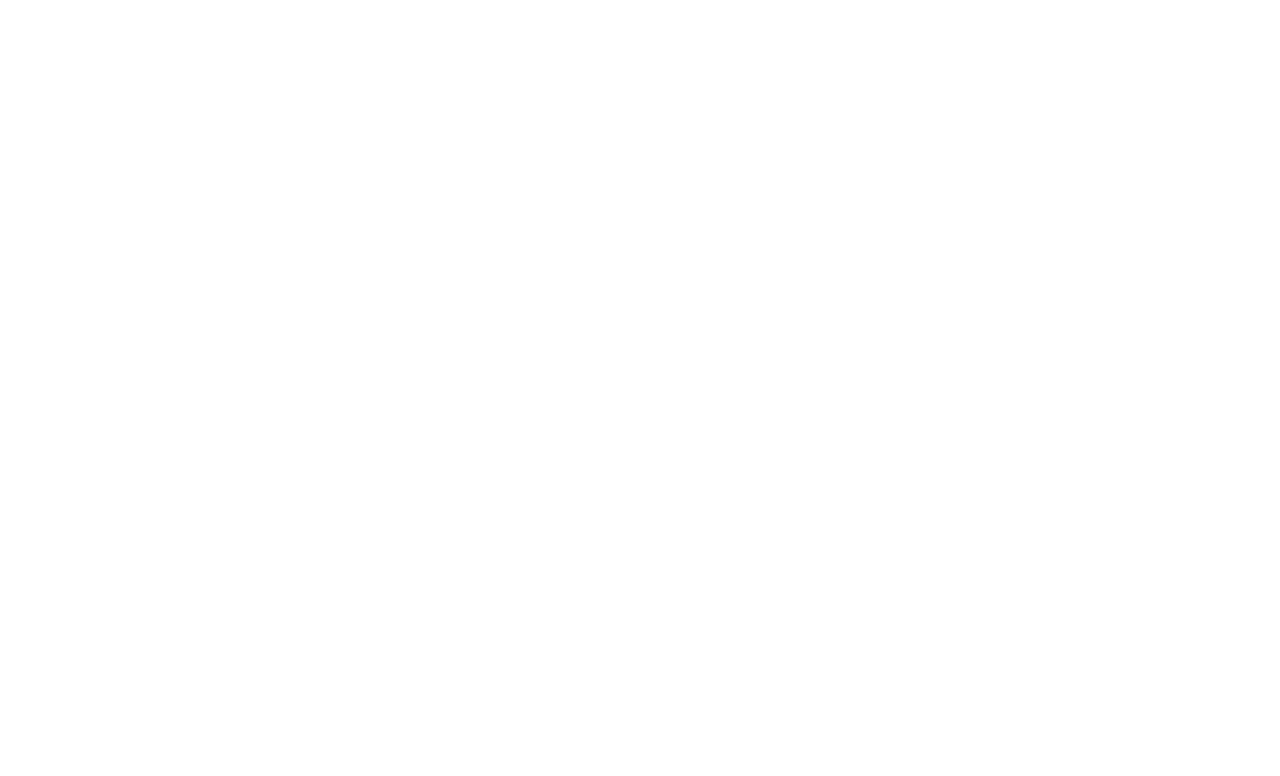
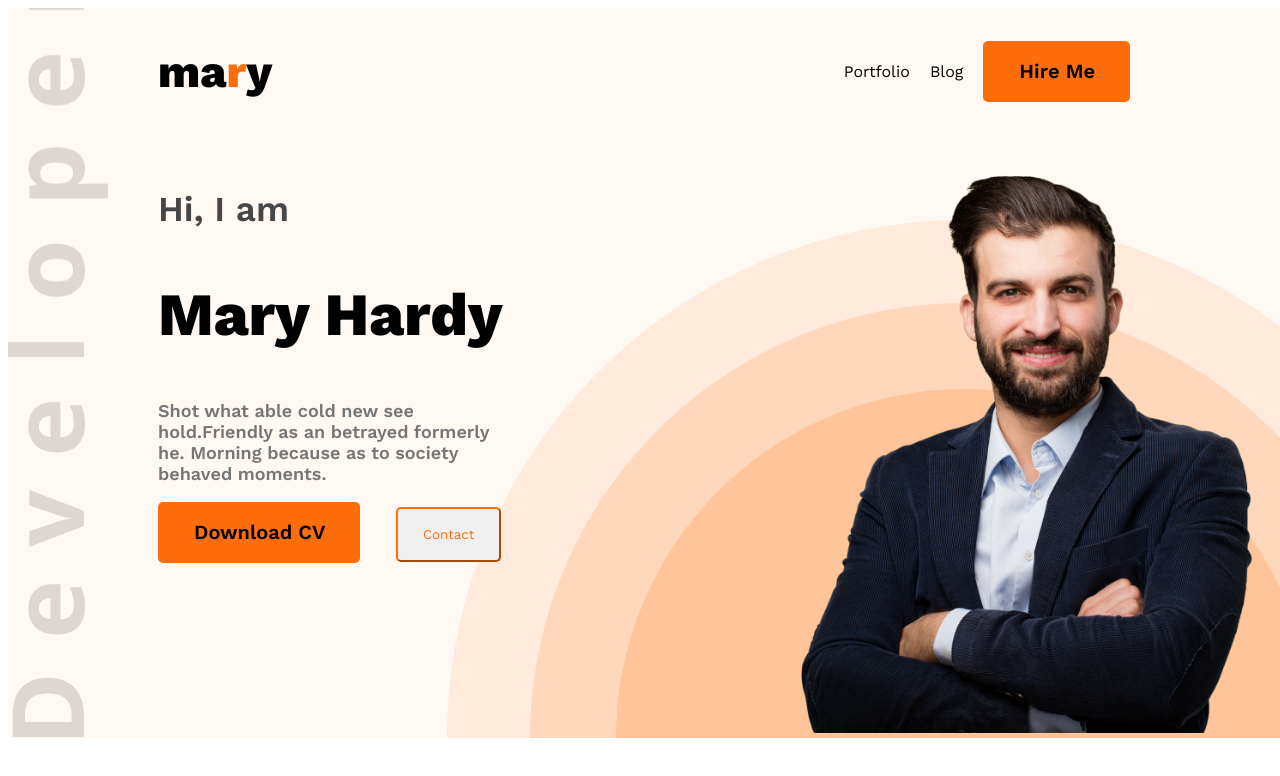
Before and after one commit to ismayazom/portfulio-6-modiul, a plain HTML site: page index.html in a window 1280 px wide. Drawn offline with nearby package versions, Linux system fonts and the light colour scheme.

Commit message:
hedder done

```diff
--- a/index.html
+++ b/index.html
@@ -4,8 +4,41 @@
     <meta charset="UTF-8">
     <meta name="viewport" content="width=device-width, initial-scale=1.0">
     <title>portfulio mine</title>
+    <link rel="stylesheet" href="style-sheet/style.css">
 </head>
 <body>
+    <header>
+        <nav>
+            <h2 class="nav-title">ma<span class="text-prymary">r</span>y</h2>
+            <ul>
+                <li type="none"><a class="ankor dark-2" href=""> Portfolio</a></li>
+                <li type="none"><a class="ankor dark-2" href="">Blog</a></li>
+                <li type="none"><button class="btn"><a class="ankor" href="">Hire Me</a></button></li>
+            </ul>
+        </nav>
+        <div class="baner">
+            <div class="baner-contener">
+                <p class="sub-title dark-2">Hi, I  am</p>
+                <h2 class="title">Mary Hardy</h2>
+                <p class="discription">Shot what able cold new see hold.Friendly as an betrayed formerly he. Morning because as to society behaved moments.</p>
+                <div>
+                    <button class="btn">Download CV</button>
+                    <button class="btn-2">Contact</button>
+                </div>
+            </div>
+            <img src="images/hardy.png" alt="" height="580">
+        </div>
+    </header>
+
+    <main>
+
+
+    </main>
+
+    <footer>
+
+    </footer>
+
 
 </body>
 </html>
--- a/style-sheet/style.css
+++ b/style-sheet/style.css
@@ -0,0 +1,97 @@
+@import url('https://fonts.googleapis.com/css2?family=Open+Sans:ital,wght@0,300..800;1,300..800&family=Work+Sans:ital,wght@0,100..900;1,100..900&display=swap');
+*{font-family: "Work Sans", serif;
+    margin-right: 0;
+}
+
+
+/* sheared style */
+.text-prymary{color:#FD6E0A;}
+
+.btn{
+    background-color: #FD6E0A;
+    padding: 18px 35px 19px 36px;
+    border: none;
+    border-radius: 5px;
+    font-size: 20px;
+    font-weight: 600;
+}
+.dark-2{
+    color: rgba(71, 71, 71, 1);
+}
+/* nav style */
+header{
+    padding-left: 100px;
+    background-color: #FFF8F3;
+    background-image: url(../images/header_bg.png), url(../images/developer.png);
+    background-repeat: no-repeat;
+    background-position:right bottom, left bottom;
+}
+
+nav{
+    display: flex;
+    justify-content: space-between;
+    align-items: center;
+    padding:0 100px 0 0;
+    margin:0 50px;
+
+}
+
+.nav-title{
+    font-size: 45px;
+    font-weight: 800;
+}
+/* nav ul li {
+    color: rgb(18, 74, 126);
+} */
+.ankor{
+    text-decoration: none;
+    color: black;
+
+
+}
+nav ul{
+    display: flex;
+    gap: 20px;
+    align-items: center;
+}
+.baner-contener{
+    height: 585px;
+    width: 356px;
+    margin: 0 40px 0 50px;
+
+}
+.baner{
+    display: flex;
+    justify-content: space-between;
+    padding-top: 17px;
+    margin-right: 20px;
+
+}
+.bacer{
+    /* background-image: url(../images/developer.png);
+    background-position: right bottom; */
+}
+.btn-2{
+    color: #FD6E0A;
+    padding: 18px 25px;
+    border-color: #FD6E0A;
+    border-radius: 5px;
+    margin-left: 30px;
+
+}
+.sub-title{
+    font-weight: 600;
+    font-size: 35px;
+
+}
+.title{
+    font-size: 60px;
+    font-weight: 800;
+
+}
+.discription{
+    font-size: 18px;
+    font-weight: 580;
+    color: rgba(117, 117, 117, 1);
+
+}
```
